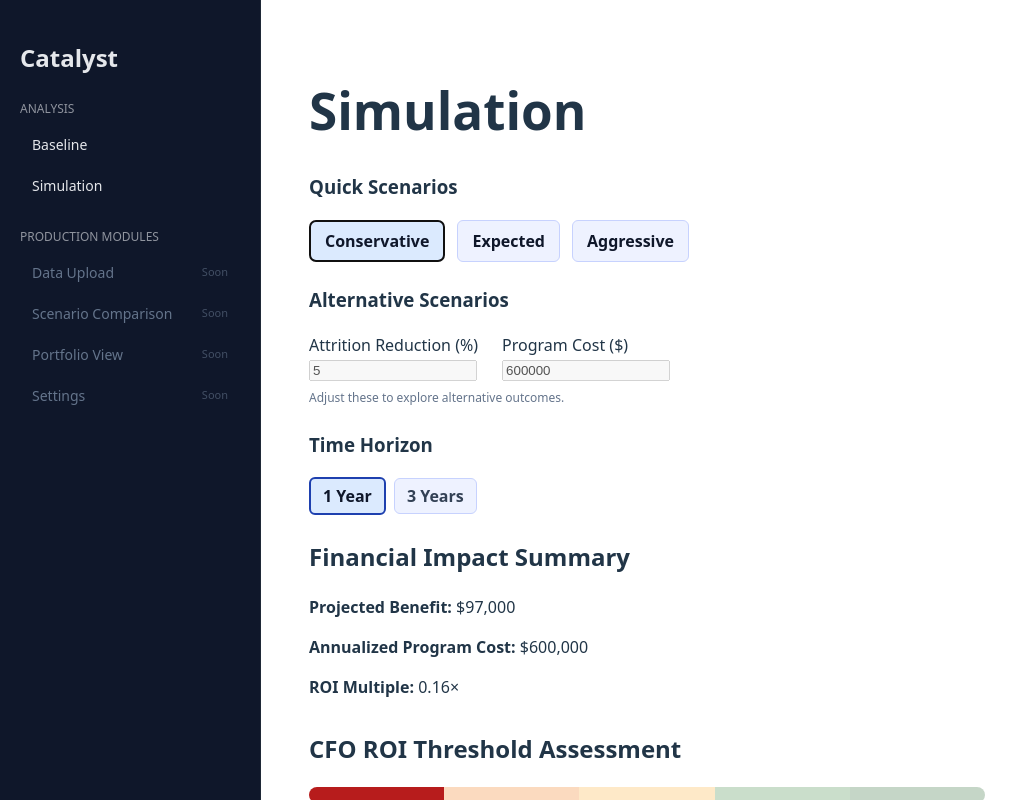
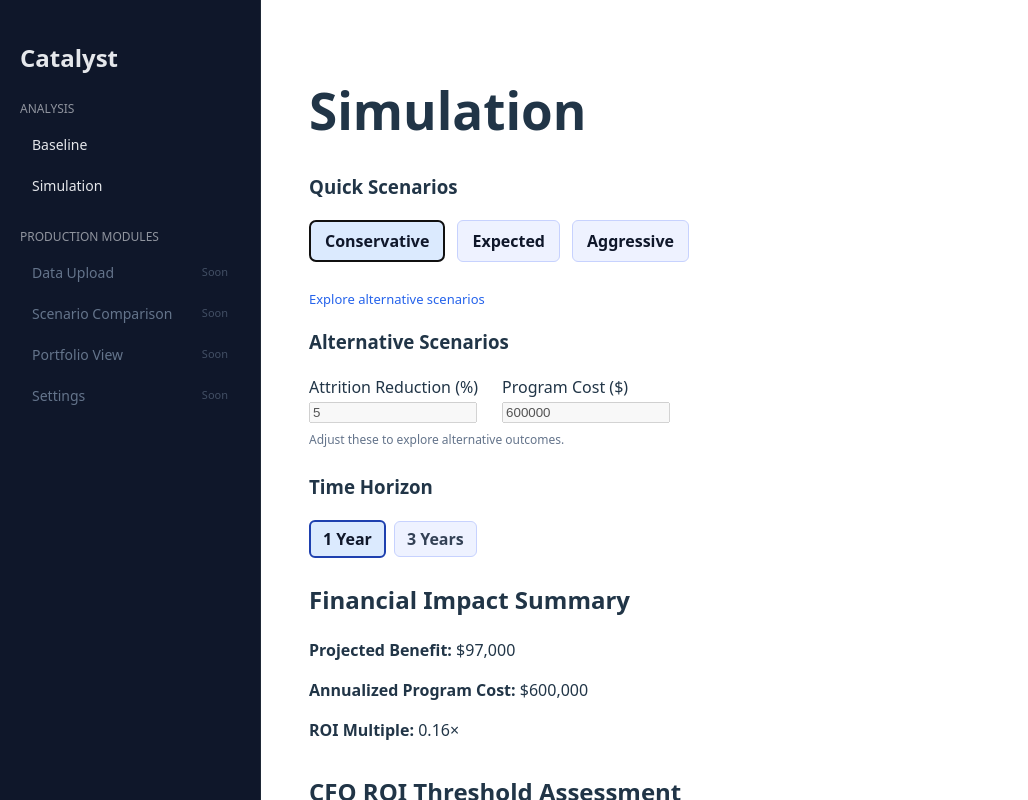
Before and after one commit to prasadbng-art/the-catalyst, a React (Vite) app in the folder catalyst_v1/catalyst-api/catalyst-ui/: page /simulation in a window 1280 px wide. Both pictures are taken after a click on the button "Conservative". Shown: the top 800 px of the page, without its empty margins (0-1028 px from the left). Built offline with nearby package versions, Linux system fonts and the light colour scheme.

Commit message:
navigate back to manual input

```diff
--- a/catalyst_v1/catalyst-api/catalyst-ui/src/pages/simulate.tsx
+++ b/catalyst_v1/catalyst-api/catalyst-ui/src/pages/simulate.tsx
@@ -146,6 +146,24 @@ export default function Simulate() {
           </button>
         </div>
       </section>
+
+      {activeScenario && (
+        <div style={{ marginTop: 8 }}>
+          <button
+            onClick={() => setActiveScenario(null)}
+            style={{
+              background: "transparent",
+              border: "none",
+              color: "#2563eb",
+              fontSize: 13,
+              cursor: "pointer",
+              padding: 0,
+            }}
+          >
+            Explore alternative scenarios
+          </button>
+        </div>
+      )}
 
       {/* ===== Simulation Controls ===== */}
       <section style={{ marginBottom: 24 }}>
```
